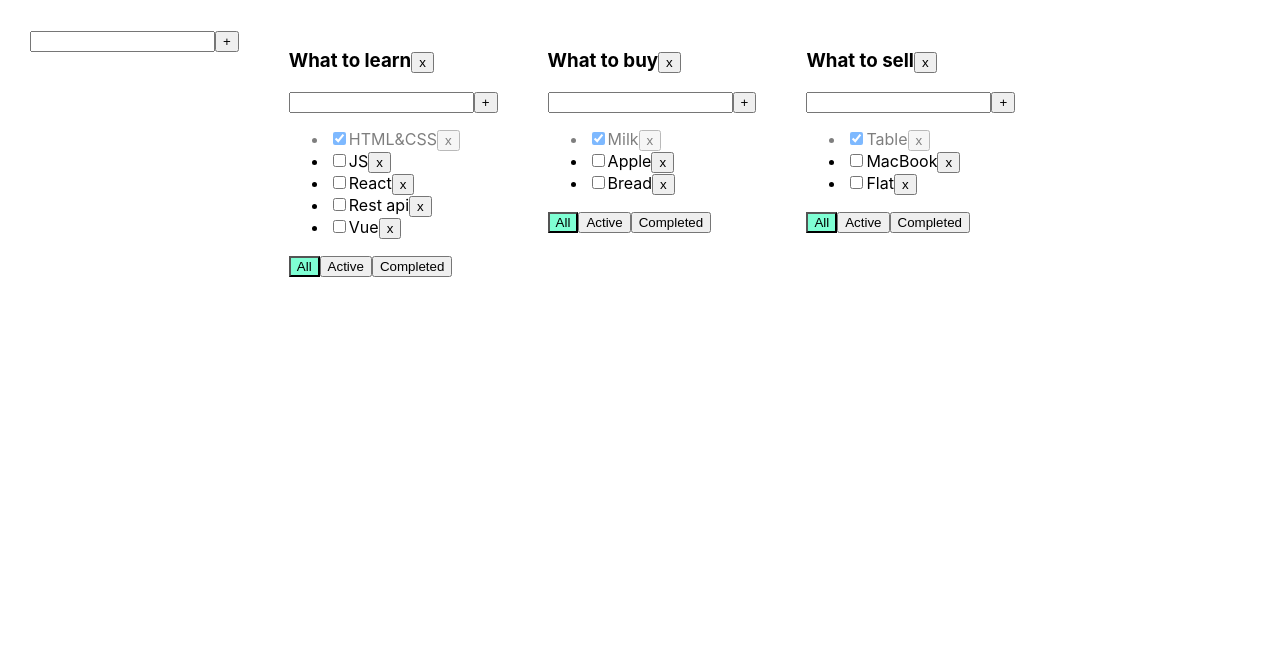
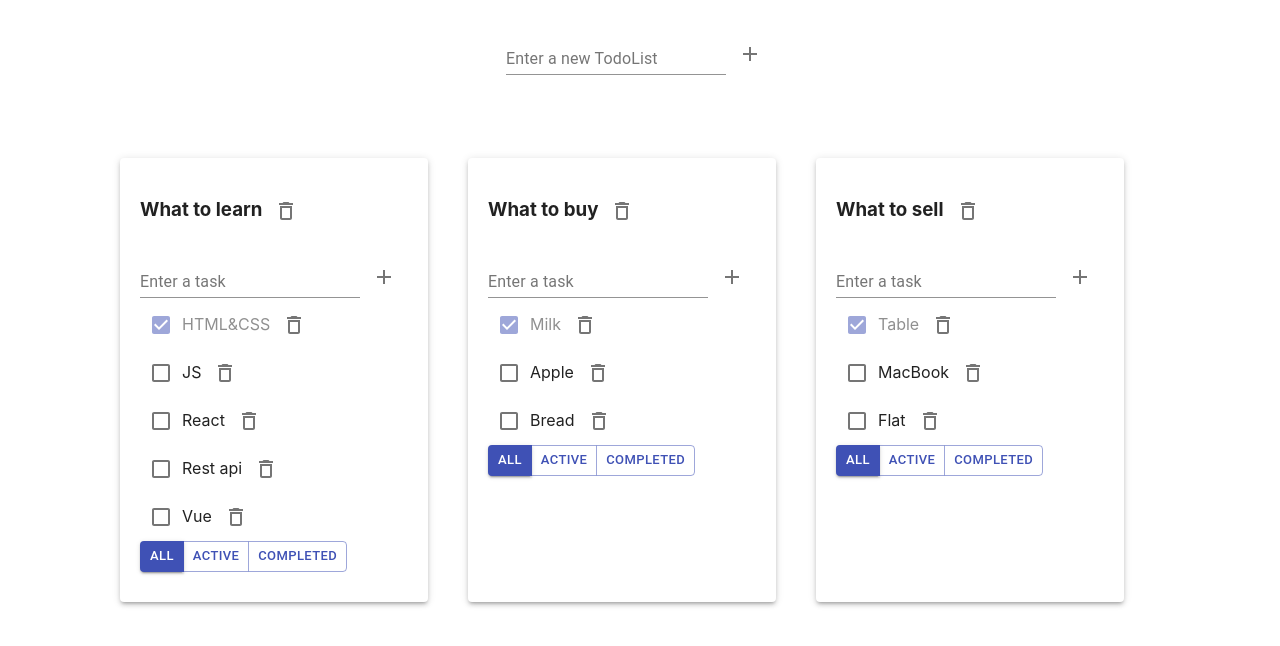
Before and after one commit to julimorozova/TODOS, a React (Create React App) app: page / in a window 1280 px wide. Shown: the top 646 px of the page. Built offline with nearby package versions, Linux system fonts and the light colour scheme.

Commit message:
feat: add mui

```diff
--- a/package.json
+++ b/package.json
@@ -3,6 +3,8 @@
   "version": "0.1.0",
   "private": true,
   "dependencies": {
+    "@material-ui/core": "^4.12.3",
+    "@material-ui/icons": "^4.11.2",
     "@testing-library/jest-dom": "^4.2.4",
     "@testing-library/react": "^9.3.2",
     "@testing-library/user-event": "^7.1.2",
--- a/src/App.css
+++ b/src/App.css
@@ -1,10 +1,18 @@
 .App {
   padding: 30px;
   display: flex;
+  flex-wrap: wrap;
 }
 
 .App > div {
-  margin-right: 50px;
+  padding-left: 20px;
+  padding-right: 20px;
+  padding-top: 10px;
+  padding-bottom: 30px;
+  margin: 20px;
+}
+ul {
+  list-style-type: none;
 }
 
 .error {
@@ -19,3 +27,14 @@
 .is-done {
   opacity: 0.5;
 }
+.todolist {
+  min-width: 250px;
+}
+.inputAddTodoList {
+  margin: 30px;
+  text-align: center;
+}
+.wrapper {
+  width: 1140px;
+  margin: 0 auto;
+}
--- a/src/App.tsx
+++ b/src/App.tsx
@@ -1,9 +1,10 @@
-import React, { useState } from 'react';
+import React, {useState} from 'react';
 import './App.css';
-import { TodoList } from "./components/TodoList/TodoList";
-import { v1 } from "uuid";
+import {TodoList} from "./components/TodoList/TodoList";
+import {v1} from "uuid";
 import {AddItemForm} from "./components/AddItemForm/AddItemForm";
 import {TodoListHeader} from "./components/TodoListHeader/TodoListHeader";
+import {Paper} from "@material-ui/core";
 
 export type TaskType = {
     id: string
@@ -20,6 +21,7 @@ export type TodoListType = {
 type TaskStateType = {
     [todoListID: string]: Array<TaskType>
 }
+
 function App() {
     // BLL:
 
@@ -137,28 +139,43 @@ function App() {
     const todoListsComponents = todoLists.map(tl => {
         const tasksForRender = getTasksForRender(tl);
 
-        return <TodoList
-            key={ tl.id }
-            todoListID={ tl.id }
-            title = { tl.title }
-            tasks = { tasksForRender }
-            removeTask = { removeTask }
-            changeFilter={ changeFilter }
-            changeTodoListTitle={ changeTodoListTitle }
-            addTask = { addTask }
-            changeTaskStatus = { changeStatus }
-            changeTaskTitle = { changeTaskTitle }
-            filter = { tl.filter }
-            removeTodoList = { removeTodoList }
-        />
+        return (
+            <Paper elevation={3}>
+                <TodoList
+                    key={tl.id}
+                    todoListID={tl.id}
+                    title={tl.title}
+                    tasks={tasksForRender}
+                    removeTask={removeTask}
+                    changeFilter={changeFilter}
+                    changeTodoListTitle={changeTodoListTitle}
+                    addTask={addTask}
+                    changeTaskStatus={changeStatus}
+                    changeTaskTitle={changeTaskTitle}
+                    filter={tl.filter}
+                    removeTodoList={removeTodoList}
+                />
+            </Paper>
+        )
+
     })
 
     // UI:
     return (
-        <div className="App">
-            <AddItemForm addItem={addTodoList} />
-            { todoListsComponents }
+        <div className={"wrapper"}>
+            <div className={"inputAddTodoList"}>
+                <AddItemForm
+                    addItem={addTodoList}
+                    label={"Enter a new TodoList"}
+                />
+            </div>
+
+            <div className={"App"}>
+                {todoListsComponents}
+            </div>
+
         </div>
     );
 }
+
 export default App;
--- a/src/components/AddItemForm/AddItemForm.tsx
+++ b/src/components/AddItemForm/AddItemForm.tsx
@@ -1,9 +1,12 @@
 import React, { ChangeEvent, KeyboardEvent, useState } from 'react';
+import {IconButton, TextField} from "@material-ui/core";
+import {Add} from "@material-ui/icons";
 
 type AddItemFormPropsType = {
+    label: string
     addItem: (title: string) => void
 }
-export const AddItemForm: React.FC<AddItemFormPropsType> = ({ addItem }) => {
+export const AddItemForm: React.FC<AddItemFormPropsType> = ({ addItem, label }) => {
     const [title, setTitle] = useState<string>("");
     const [error, setError] = useState<string | null>(null);
 
@@ -29,13 +32,21 @@ export const AddItemForm: React.FC<AddItemFormPropsType> = ({ addItem }) => {
 
     return (
         <div>
-            <input
+            <TextField
+                id="standard-basic"
+                label={label}
                 value = { title }
                 onChange = { onChangeSetTitle }
                 onKeyPress = { onKeyPressAddItem }
                 className={error ? "error" : ""}
-            />
-            <button onClick = { addTask }>+</button>
+                size={"small"}
+                />
+
+            <IconButton
+                        onClick = { addTask }>
+                <Add />
+            </IconButton>
+            {/*<button onClick = { addTask }>+</button>*/}
             {error && <div className="error-message">{error}</div>}
         </div>
     );
--- a/src/components/Task/Task.tsx
+++ b/src/components/Task/Task.tsx
@@ -1,5 +1,7 @@
 import React, {ChangeEvent} from "react";
-import { EditableSpan } from "../EditableSpan/EditableSpan";
+import {EditableSpan} from "../EditableSpan/EditableSpan";
+import {Checkbox, IconButton} from "@material-ui/core";
+import {Delete, DeleteOutline} from "@material-ui/icons";
 
 type TaskPropsType = {
     id: string
@@ -10,7 +12,7 @@ type TaskPropsType = {
     changeTaskTitle: (taskId: string, title: string) => void
 }
 
-export const Task = ({ id, title, isDone, removeTask, changeTaskStatus, changeTaskTitle }: TaskPropsType) => {
+export const Task = ({id, title, isDone, removeTask, changeTaskStatus, changeTaskTitle}: TaskPropsType) => {
     const onChangeHandler = (e: ChangeEvent<HTMLInputElement>) => {
         let newIsDoneValue = e.currentTarget.checked;
         changeTaskStatus(id, newIsDoneValue);
@@ -18,17 +20,25 @@ export const Task = ({ id, title, isDone, removeTask, changeTaskStatus, changeTa
     const changeTitle = (title: string) => changeTaskTitle(id, title)
 
     return (
-        <li className = {isDone ? "is-done" : "" }>
-            <input type="checkbox"
-                   onChange = { onChangeHandler }
-                   checked = { isDone }
-            />
-            <EditableSpan
-                title={ title }
-                changeTitle={ changeTitle }
-            />
-            <button onClick={() => removeTask(id)}>x</button>
-        </li>
+        <div >
+
+            <span className={isDone ? "is-done" : ""}>
+                <Checkbox
+                    onChange={onChangeHandler}
+                    checked={isDone}
+                    color={"primary"}
+                />
+                <EditableSpan
+                    title={title}
+                    changeTitle={changeTitle}
+                />
+            </span>
+
+            <IconButton aria-label="delete"
+                        onClick={() => removeTask(id)}>
+                <DeleteOutline />
+            </IconButton>
+        </div>
     )
 }
 
--- a/src/components/TodoList/TodoList.tsx
+++ b/src/components/TodoList/TodoList.tsx
@@ -1,9 +1,9 @@
-import React, { useState, ChangeEvent, KeyboardEvent } from "react";
-import { TodoListHeader } from "../TodoListHeader/TodoListHeader";
-import { Button } from "../Button/Button";
-import { FilterValueType, TaskType } from "../../App";
-import { Task } from "../Task/Task";
+import React, {useState, ChangeEvent, KeyboardEvent} from "react";
+import {TodoListHeader} from "../TodoListHeader/TodoListHeader";
+import {FilterValueType, TaskType} from "../../App";
+import {Task} from "../Task/Task";
 import {AddItemForm} from "../AddItemForm/AddItemForm";
+import {Button, ButtonGroup} from "@material-ui/core";
 
 
 type TodoListPropsType = {
@@ -22,58 +22,59 @@ type TodoListPropsType = {
 
 export const TodoList = (props: TodoListPropsType) => {
     const setFilterValue = (filter: FilterValueType) => () => props.changeFilter(filter, props.todoListID)
-    const setTitleValue = (title: string) =>  props.changeTodoListTitle(title, props.todoListID)
+    const setTitleValue = (title: string) => props.changeTodoListTitle(title, props.todoListID)
     const removeTodoList = () => props.removeTodoList(props.todoListID)
     const addTask = (title: string) => props.addTask(title, props.todoListID)
 
     const tasksComponents = props.tasks.map(item => {
         const removeTask = (taskID: string) => props.removeTask(taskID, props.todoListID)
-        const changeTaskStatus = (taskID: string, isDone: boolean) => props.changeTaskStatus(taskID, isDone, props.todoListID )
+        const changeTaskStatus = (taskID: string, isDone: boolean) => props.changeTaskStatus(taskID, isDone, props.todoListID)
         const changeTaskTitle = (taskID: string, title: string) => props.changeTaskTitle(taskID, props.todoListID, title)
 
         return (
             <Task
-                key = { item.id }
-                id = { item.id }
-                title = { item.title }
-                isDone={ item.isDone }
-                removeTask = { removeTask }
-                changeTaskStatus = { changeTaskStatus }
-                changeTaskTitle = { changeTaskTitle }
+                key={item.id}
+                id={item.id}
+                title={item.title}
+                isDone={item.isDone}
+                removeTask={removeTask}
+                changeTaskStatus={changeTaskStatus}
+                changeTaskTitle={changeTaskTitle}
             />
         )
     });
 
     return (
-        <div>
+        <div className={"todolist"}>
             <TodoListHeader
-                title = { props.title }
-                removeTodoList = { removeTodoList }
-                changeTitle={ setTitleValue }
+                title={props.title}
+                removeTodoList={removeTodoList}
+                changeTitle={setTitleValue}
             />
 
-            <AddItemForm addItem={ addTask }/>
+            <AddItemForm
+                addItem={addTask}
+                label={"Enter a task"}
+            />
 
-            <ul>
-                { tasksComponents }
-            </ul>
             <div>
+                {tasksComponents}
+            </div>
+            <ButtonGroup
+                color={"primary"}
+                size={"small"}
+                className={"buttonGroup"}
+            >
                 <Button
-                    className = { props.filter === "all" ? "active-filter" : "" }
-                    buttonName = "All"
-                    onClickHandler = { setFilterValue("all") }
-                />
+                    variant={props.filter === "all" ? "contained" : "outlined"}
+                    onClick={setFilterValue("all")}>all</Button>
                 <Button
-                    className = { props.filter === "active" ? "active-filter" : "" }
-                    buttonName = "Active"
-                    onClickHandler = { setFilterValue("active") }
-                />
+                    variant={props.filter === "active" ? "contained" : "outlined"}
+                    onClick={setFilterValue("active")}>active</Button>
                 <Button
-                    className = { props.filter === "completed" ? "active-filter" : "" }
-                    buttonName = "Completed"
-                    onClickHandler = { setFilterValue("completed") }
-                />
-            </div>
+                    variant={props.filter === "completed" ? "contained" : "outlined"}
+                    onClick={setFilterValue("completed")}>completed</Button>
+            </ButtonGroup>
         </div>
     )
 }
--- a/src/components/TodoListHeader/TodoListHeader.tsx
+++ b/src/components/TodoListHeader/TodoListHeader.tsx
@@ -1,5 +1,7 @@
 import React from "react";
 import { EditableSpan } from "../EditableSpan/EditableSpan";
+import {Delete, DeleteOutline} from "@material-ui/icons";
+import {IconButton} from "@material-ui/core";
 
 type TodoListHeaderProps = {
     title: string
@@ -11,7 +13,11 @@ export const TodoListHeader: React.FC<TodoListHeaderProps> = ({title, removeTodo
     return (
         <h3>
             <EditableSpan title={ title } changeTitle={ changeTitle } />
-            <button onClick={() => removeTodoList()}>x</button>
+            <IconButton aria-label="delete"
+                        onClick={() => removeTodoList()}>
+                <DeleteOutline />
+            </IconButton>
+            {/*<button onClick={() => removeTodoList()}>x</button>*/}
         </h3>
     )
 }
```
Also changed, not shown: src/components/EditableSpan/EditableSpan.tsx (+13 -1 lines), 1 other file (tests, documents, lock files or other folders).
